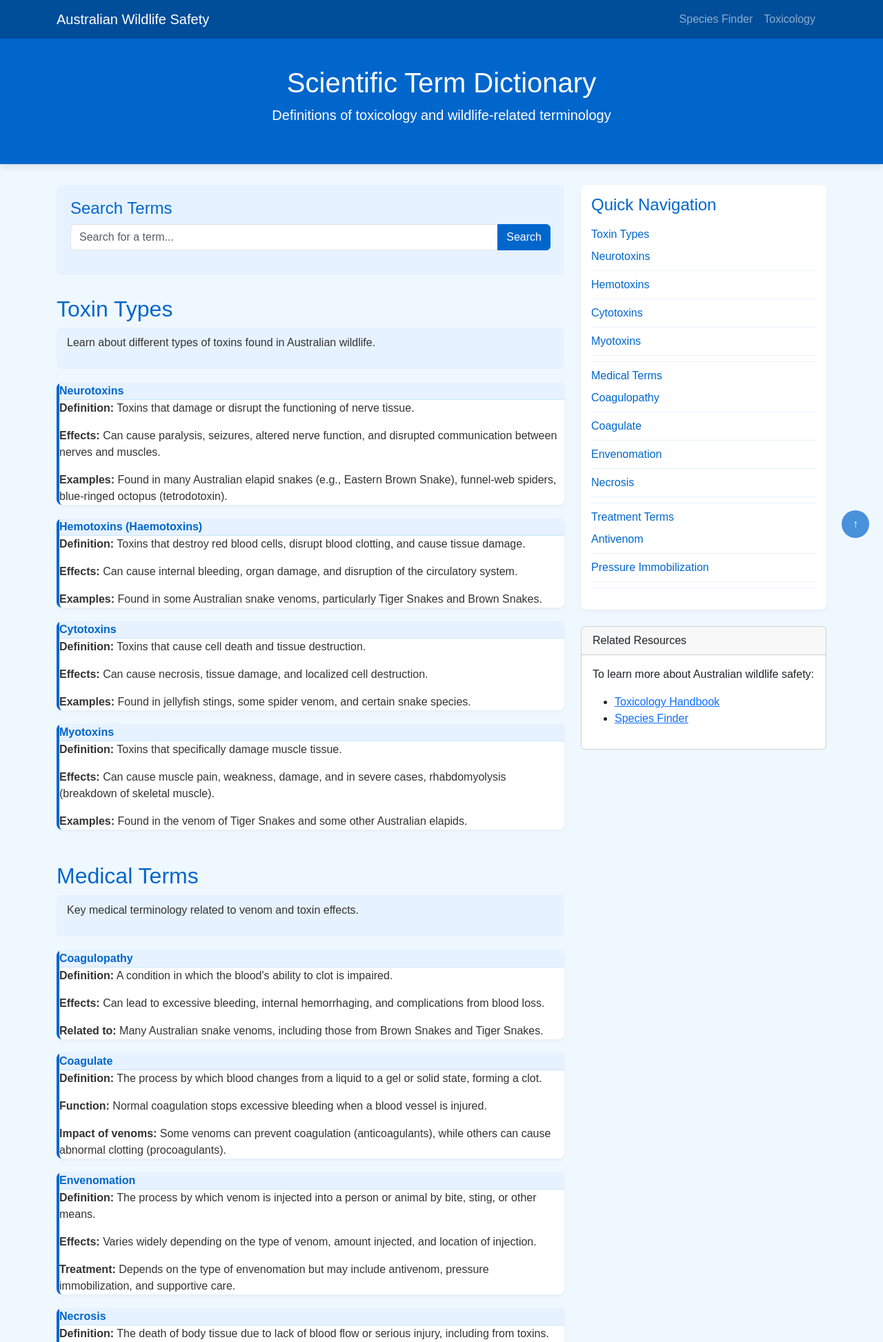
After one commit to theycallmecooper/Cthomson-Majorwork, a Flask app: page /dictionary in a window 1280 px wide. The commit adds this page. Shown: the top 1946 px of the page at 69% size. Run offline with Flask 3, Linux system fonts and the light colour scheme.

Commit message:
added a dictionary page to inform users of more scientific terminology

```diff
--- a/main.py
+++ b/main.py
@@ -5,10 +5,41 @@ from flask_cors import CORS
 from openai import OpenAI
 
 # Initialize OpenAI client
-openai_client = OpenAI(api_key="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")
+openai_client = OpenAI(api_key="")
 
 app = Flask(__name__, static_folder="static", template_folder="templates")
 CORS(app)
+
+class Species:
+    """Class representing a wildlife species with its properties"""
+    def __init__(self, scientific_name, common_name, lat=None, lng=None, source=None):
+        self.scientific_name = scientific_name
+        self.common_name = common_name or "No common name"
+        self.lat = lat
+        self.lng = lng
+        self.danger = "Not flagged as dangerous"
+        self.category = "unknown"
+        self.color = "gray"
+        self.source = source
+
+    def to_dict(self):
+        """Convert to dictionary for JSON serialization"""
+        return {
+            "name": self.common_name,
+            "scientificName": self.scientific_name,
+            "lat": self.lat,
+            "lng": self.lng,
+            "danger": self.danger,
+            "category": self.category,
+            "color": self.color,
+            "source": self.source
+        }
+
+    def __eq__(self, other):
+        """Allow comparison between species objects"""
+        if not isinstance(other, Species):
+            return False
+        return self.scientific_name.lower() == other.scientific_name.lower()
 
 def analyze_species_danger(species_list):
     """
@@ -224,7 +255,7 @@ def search_inaturalist_species(latitude, longitude, radius=5000, max_results=20)
         print(f"Error searching iNaturalist: {e}")
         return []
 
-def combine_and_deduplicate_species(ala_species, inaturalist_species):
+def combine_duplicate_species(ala_species, inaturalist_species):
     """
     Combine species lists from multiple sources and remove duplicates
     """
@@ -280,7 +311,7 @@ def get_species_json():
         inaturalist_species = search_inaturalist_species(lat, lng, radius, max_results)
 
         # Combine and deduplicate species lists
-        combined_species = combine_and_deduplicate_species(ala_species, inaturalist_species)
+        combined_species = combine_duplicate_species(ala_species, inaturalist_species)
 
         # Analyze danger levels for all species
         if combined_species:
@@ -324,7 +355,7 @@ def view_species_page():
         inaturalist_species = search_inaturalist_species(lat, lng, radius, max_results)
 
         # Combine and deduplicate
-        combined_species = combine_and_deduplicate_species(ala_species, inaturalist_species)
+        combined_species = combine_duplicate_species(ala_species, inaturalist_species)
 
         # Analyze danger
         if combined_species:
@@ -348,6 +379,10 @@ def view_species_page():
     except Exception as e:
         return render_template("species.html", species=[], error=str(e))
 
+@app.route("/dictionary")
+def dictionary():
+    return render_template("dictionary.html")
+
 # Testing function - can be used for debugging
 def test_location(name, latitude, longitude, radius=10000):
     """Run a test search for a specific location and print the results"""
--- /dev/null
+++ b/templates/dictionary.html
@@ -0,0 +1,367 @@
+<!DOCTYPE html>
+<html lang="en">
+<head>
+    <meta charset="UTF-8">
+    <meta name="viewport" content="width=device-width, initial-scale=1.0">
+    <title>Scientific Dictionary</title>
+    <link href="https://cdn.jsdelivr.net/npm/bootstrap@5.3.0/dist/css/bootstrap.min.css" rel="stylesheet">
+    <style>
+        body {
+            background-color: #f0f8ff; /* AliceBlue */
+            font-family: 'Arial', sans-serif;
+            color: #333;
+        }
+        .header {
+            background-color: #0066cc;
+            color: white;
+            padding: 40px 0;
+            text-align: center;
+            margin-bottom: 30px;
+            box-shadow: 0 4px 10px rgba(0,0,0,0.1);
+        }
+        .navbar {
+            background-color: #004d99;
+        }
+        .navbar-brand {
+            color: white !important;
+        }
+        .term-card {
+            background-color: #fff;
+            border-left: 4px solid #0066cc;
+            border-radius: 8px;
+            margin-bottom: 20px;
+            box-shadow: 0 2px 5px rgba(0,0,0,0.05);
+            transition: transform 0.2s;
+        }
+        .term-card:hover {
+            transform: translateY(-3px);
+            box-shadow: 0 4px 8px rgba(0,0,0,0.1);
+        }
+        .term-card .card-header {
+            background-color: #e6f2ff;
+            font-weight: bold;
+            color: #0066cc;
+            border-bottom: 1px solid #cce6ff;
+        }
+        h2, h3, h4 {
+            color: #0066cc;
+        }
+        .search-area {
+            background-color: #e6f2ff;
+            padding: 20px;
+            border-radius: 8px;
+            margin-bottom: 30px;
+        }
+        .btn-primary {
+            background-color: #0066cc;
+            border-color: #0066cc;
+        }
+        .btn-primary:hover {
+            background-color: #004d99;
+            border-color: #004d99;
+        }
+        .term-category {
+            background-color: #e6f2ff;
+            padding: 10px 15px;
+            border-radius: 5px;
+            margin-bottom: 20px;
+        }
+        .sidebar {
+            background-color: #fff;
+            border-radius: 8px;
+            padding: 15px;
+            box-shadow: 0 2px 5px rgba(0,0,0,0.05);
+            position: sticky;
+            top: 20px;
+        }
+        .sidebar ul {
+            padding-left: 0;
+            list-style-type: none;
+        }
+        .sidebar li {
+            padding: 8px 0;
+            border-bottom: 1px solid #e6f2ff;
+        }
+        .sidebar a {
+            color: #0066cc;
+            text-decoration: none;
+        }
+        .sidebar a:hover {
+            color: #004d99;
+            font-weight: bold;
+        }
+        .back-to-top {
+            position: fixed;
+            bottom: 20px;
+            right: 20px;
+            background-color: #0066cc;
+            color: white;
+            width: 40px;
+            height: 40px;
+            border-radius: 50%;
+            text-align: center;
+            line-height: 40px;
+            opacity: 0.7;
+            transition: opacity 0.2s;
+        }
+        .back-to-top:hover {
+            opacity: 1;
+            color: white;
+        }
+    </style>
+</head>
+<body>
+    <nav class="navbar navbar-dark">
+        <div class="container">
+            <a class="navbar-brand" href="/">Australian Wildlife Safety</a>
+            <ul class="navbar-nav d-flex flex-row">
+                <li class="nav-item me-3">
+                    <a class="nav-link" href="/species-finder">Species Finder</a>
+                </li>
+                <li class="nav-item me-3">
+                    <a class="nav-link" href="/toxicology">Toxicology</a>
+                </li>
+            </ul>
+        </div>
+    </nav>
+
+    <header class="header">
+        <div class="container">
+            <h1>Scientific Term Dictionary</h1>
+            <p class="lead">Definitions of toxicology and wildlife-related terminology</p>
+        </div>
+    </header>
+
+    <div class="container">
+        <div class="row">
+            <!-- Main Content Area -->
+            <div class="col-md-8">
+                <div class="search-area">
+                    <h4>Search Terms</h4>
+                    <div class="input-group mb-3">
+                        <input type="text" class="form-control" id="searchInput" placeholder="Search for a term...">
+                        <button class="btn btn-primary" type="button" id="searchButton">Search</button>
+                    </div>
+                </div>
+
+                <h2 id="toxin-types">Toxin Types</h2>
+                <div class="term-category">
+                    <p>Learn about different types of toxins found in Australian wildlife.</p>
+                </div>
+
+                <div class="term-card" id="neurotoxins">
+                    <div class="card-header">Neurotoxins</div>
+                    <div class="card-body">
+                        <p><strong>Definition:</strong> Toxins that damage or disrupt the functioning of nerve tissue.</p>
+                        <p><strong>Effects:</strong> Can cause paralysis, seizures, altered nerve function, and disrupted communication between nerves and muscles.</p>
+                        <p><strong>Examples:</strong> Found in many Australian elapid snakes (e.g., Eastern Brown Snake), funnel-web spiders, blue-ringed octopus (tetrodotoxin).</p>
+                    </div>
+                </div>
+
+                <div class="term-card" id="hemotoxins">
+                    <div class="card-header">Hemotoxins (Haemotoxins)</div>
+                    <div class="card-body">
+                        <p><strong>Definition:</strong> Toxins that destroy red blood cells, disrupt blood clotting, and cause tissue damage.</p>
+                        <p><strong>Effects:</strong> Can cause internal bleeding, organ damage, and disruption of the circulatory system.</p>
+                        <p><strong>Examples:</strong> Found in some Australian snake venoms, particularly Tiger Snakes and Brown Snakes.</p>
+                    </div>
+                </div>
+
+                <div class="term-card" id="cytotoxins">
+                    <div class="card-header">Cytotoxins</div>
+                    <div class="card-body">
+                        <p><strong>Definition:</strong> Toxins that cause cell death and tissue destruction.</p>
+                        <p><strong>Effects:</strong> Can cause necrosis, tissue damage, and localized cell destruction.</p>
+                        <p><strong>Examples:</strong> Found in jellyfish stings, some spider venom, and certain snake species.</p>
+                    </div>
+                </div>
+
+                <div class="term-card" id="myotoxins">
+                    <div class="card-header">Myotoxins</div>
+                    <div class="card-body">
+                        <p><strong>Definition:</strong> Toxins that specifically damage muscle tissue.</p>
+                        <p><strong>Effects:</strong> Can cause muscle pain, weakness, damage, and in severe cases, rhabdomyolysis (breakdown of skeletal muscle).</p>
+                        <p><strong>Examples:</strong> Found in the venom of Tiger Snakes and some other Australian elapids.</p>
+                    </div>
+                </div>
+
+                <h2 id="medical-terms" class="mt-5">Medical Terms</h2>
+                <div class="term-category">
+                    <p>Key medical terminology related to venom and toxin effects.</p>
+                </div>
+
+                <div class="term-card" id="coagulopathy">
+                    <div class="card-header">Coagulopathy</div>
+                    <div class="card-body">
+                        <p><strong>Definition:</strong> A condition in which the blood's ability to clot is impaired.</p>
+                        <p><strong>Effects:</strong> Can lead to excessive bleeding, internal hemorrhaging, and complications from blood loss.</p>
+                        <p><strong>Related to:</strong> Many Australian snake venoms, including those from Brown Snakes and Tiger Snakes.</p>
+                    </div>
+                </div>
+
+                <div class="term-card" id="coagulate">
+                    <div class="card-header">Coagulate</div>
+                    <div class="card-body">
+                        <p><strong>Definition:</strong> The process by which blood changes from a liquid to a gel or solid state, forming a clot.</p>
+                        <p><strong>Function:</strong> Normal coagulation stops excessive bleeding when a blood vessel is injured.</p>
+                        <p><strong>Impact of venoms:</strong> Some venoms can prevent coagulation (anticoagulants), while others can cause abnormal clotting (procoagulants).</p>
+                    </div>
+                </div>
+
+                <div class="term-card" id="envenomation">
+                    <div class="card-header">Envenomation</div>
+                    <div class="card-body">
+                        <p><strong>Definition:</strong> The process by which venom is injected into a person or animal by bite, sting, or other means.</p>
+                        <p><strong>Effects:</strong> Varies widely depending on the type of venom, amount injected, and location of injection.</p>
+                        <p><strong>Treatment:</strong> Depends on the type of envenomation but may include antivenom, pressure immobilization, and supportive care.</p>
+                    </div>
+                </div>
+
+                <div class="term-card" id="necrosis">
+                    <div class="card-header">Necrosis</div>
+                    <div class="card-body">
+                        <p><strong>Definition:</strong> The death of body tissue due to lack of blood flow or serious injury, including from toxins.</p>
+                        <p><strong>Effects:</strong> Tissue turns black and dies, may require surgical removal in severe cases.</p>
+                        <p><strong>Related to:</strong> Certain spider bites (e.g., white-tailed spider, though this is contested), some snake bites, and marine creature injuries.</p>
+                    </div>
+                </div>
+
+                <h2 id="treatment-terms" class="mt-5">Treatment Terminology</h2>
+                <div class="term-category">
+                    <p>Terms related to treating envenomation and toxin exposure.</p>
+                </div>
+
+                <div class="term-card" id="antivenom">
+                    <div class="card-header">Antivenom</div>
+                    <div class="card-body">
+                        <p><strong>Definition:</strong> A biological product used to treat venomous bites and stings, containing antibodies against specific venoms.</p>
+                        <p><strong>Function:</strong> Binds to and neutralizes venom components in the victim's body.</p>
+                        <p><strong>Types in Australia:</strong> Specific antivenoms exist for snakes (brown, tiger, black, taipan, death adder), funnel-web spiders, redback spiders, box jellyfish, and other species.</p>
+                    </div>
+                </div>
+
+                <div class="term-card" id="pressure-immobilization">
+                    <div class="card-header">Pressure Immobilization Technique</div>
+                    <div class="card-body">
+                        <p><strong>Definition:</strong> A first aid technique used for venomous bites and stings to slow the movement of venom through the body.</p>
+                        <p><strong>Method:</strong> A firm bandage is applied over the bite site and along the affected limb, which is then immobilized with a splint.</p>
+                        <p><strong>Uses:</strong> Recommended for bites from most Australian venomous snakes, funnel-web spiders, and blue-ringed octopuses.</p>
+                    </div>
+                </div>
+            </div>
+
+            <!-- Sidebar -->
+            <div class="col-md-4">
+                <div class="sidebar">
+                    <h4>Quick Navigation</h4>
+                    <ul>
+                        <li><a href="#toxin-types">Toxin Types</a>
+                            <ul>
+                                <li><a href="#neurotoxins">Neurotoxins</a></li>
+                                <li><a href="#hemotoxins">Hemotoxins</a></li>
+                                <li><a href="#cytotoxins">Cytotoxins</a></li>
+                                <li><a href="#myotoxins">Myotoxins</a></li>
+                            </ul>
+                        </li>
+                        <li><a href="#medical-terms">Medical Terms</a>
+                            <ul>
+                                <li><a href="#coagulopathy">Coagulopathy</a></li>
+                                <li><a href="#coagulate">Coagulate</a></li>
+                                <li><a href="#envenomation">Envenomation</a></li>
+                                <li><a href="#necrosis">Necrosis</a></li>
+                            </ul>
+                        </li>
+                        <li><a href="#treatment-terms">Treatment Terms</a>
+                            <ul>
+                                <li><a href="#antivenom">Antivenom</a></li>
+                                <li><a href="#pressure-immobilization">Pressure Immobilization</a></li>
+                            </ul>
+                        </li>
+                    </ul>
+                </div>
+
+                <div class="card mt-4">
+                    <div class="card-header">
+                        Related Resources
+                    </div>
+                    <div class="card-body">
+                        <p>To learn more about Australian wildlife safety:</p>
+                        <ul>
+                            <li><a href="/toxicology">Toxicology Handbook</a></li>
+                            <li><a href="/species-finder">Species Finder</a></li>
+                        </ul>
+                    </div>
+                </div>
+            </div>
+        </div>
+    </div>
+
+    <div class="container mt-4 mb-5">
+        <a href="/" class="btn btn-secondary">← Back to Home</a>
+    </div>
+
+    <a href="#" class="back-to-top text-decoration-none">↑</a>
+
+    <script>
+        // Search functionality
+        document.getElementById('searchButton').addEventListener('click', function() {
+            const searchTerm = document.getElementById('searchInput').value.toLowerCase();
+            searchDictionary(searchTerm);
+        });
+
+        document.getElementById('searchInput').addEventListener('keypress', function(e) {
+            if (e.key === 'Enter') {
+                const searchTerm = document.getElementById('searchInput').value.toLowerCase();
+                searchDictionary(searchTerm);
+            }
+        });
+
+        function searchDictionary(term) {
+            const termCards = document.querySelectorAll('.term-card');
+            let found = false;
+
+            termCards.forEach(card => {
+                const cardContent = card.innerText.toLowerCase();
+                const header = card.querySelector('.card-header').innerText.toLowerCase();
+
+                if (header.includes(term) || cardContent.includes(term)) {
+                    card.scrollIntoView({behavior: 'smooth'});
+                    card.style.animation = 'highlight 2s';
+                    found = true;
+                    return; // Exit after finding the first match
+                }
+            });
+
+            if (!found) {
+                alert('Term not found. Try another search term.');
+            }
+        }
+
+        // Style for highlighting animation
+        const style = document.createElement('style');
+        style.innerHTML = `
+            @keyframes highlight {
+                0% { background-color: #ffff99; }
+                100% { background-color: white; }
+            }
+        `;
+        document.head.appendChild(style);
+
+        // Smooth scrolling for sidebar links
+        document.querySelectorAll('.sidebar a').forEach(anchor => {
+            anchor.addEventListener('click', function (e) {
+                e.preventDefault();
+                const targetId = this.getAttribute('href');
+                const targetElement = document.querySelector(targetId);
+                targetElement.scrollIntoView({behavior: 'smooth'});
+            });
+        });
+
+        // Back to top functionality
+        document.querySelector('.back-to-top').addEventListener('click', function(e) {
+            e.preventDefault();
+            window.scrollTo({top: 0, behavior: 'smooth'});
+        });
+    </script>
+</body>
+</html>
--- a/templates/index.html
+++ b/templates/index.html
@@ -104,6 +104,11 @@
         <div id="map" class="map-container"></div>
       </div>
     </div>
+  </div>
+
+  <!-- Add this in the navbar or somewhere else prominent -->
+  <div class="mt-3">
+      <a href="/dictionary" class="btn btn-info">Scientific Dictionary</a>
   </div>
 
   <!-- JS Scripts -->
--- a/templates/toxicology.html
+++ b/templates/toxicology.html
@@ -296,6 +296,11 @@
                         <li><a href="#">Toxinology Database</a></li>
                         <li><a href="#">Emergency Response Guide</a></li>
                     </ul>
+
+                    <h4 class="mt-4">Related Resources</h4>
+                    <ul>
+                        <li><a href="/dictionary">Scientific Dictionary</a></li>
+                    </ul>
                 </div>
 
                 <div class="card mt-4">
```
Also changed, not shown: templates/home.html (+14 -0 lines).
